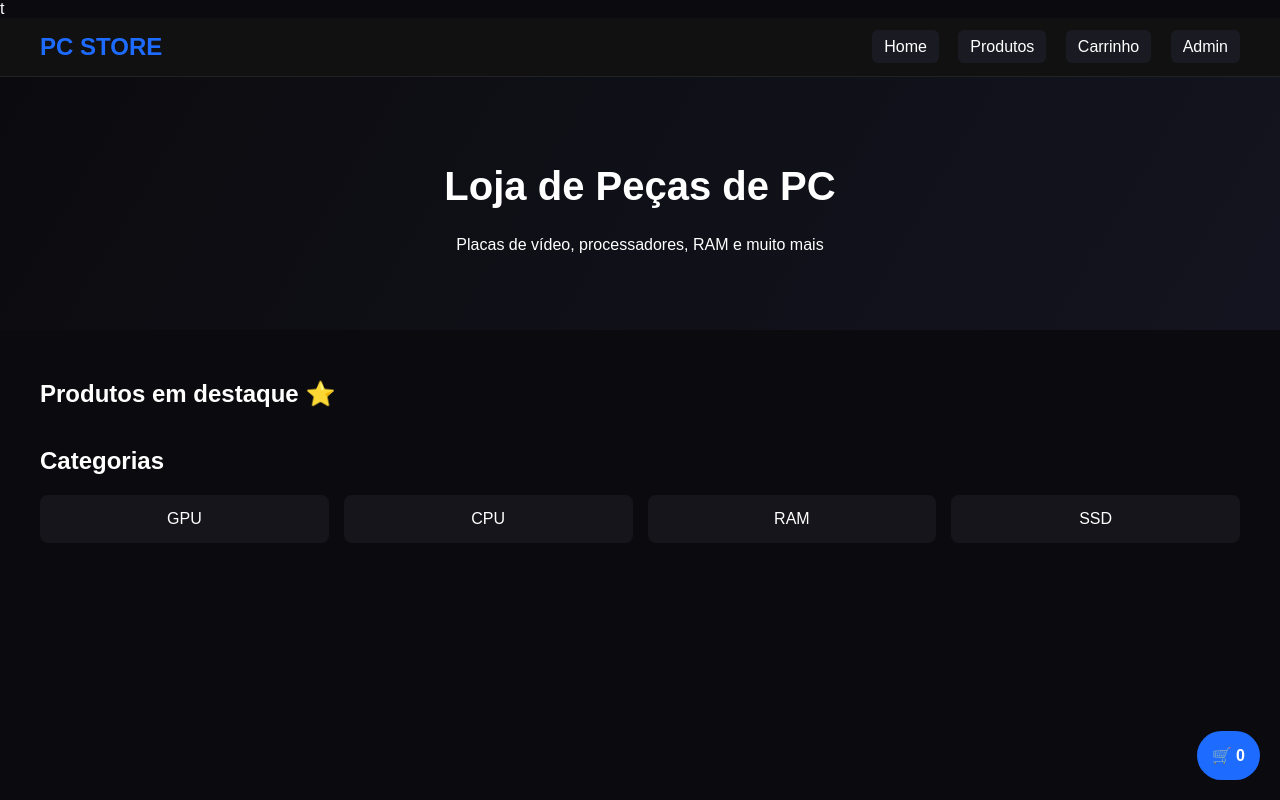
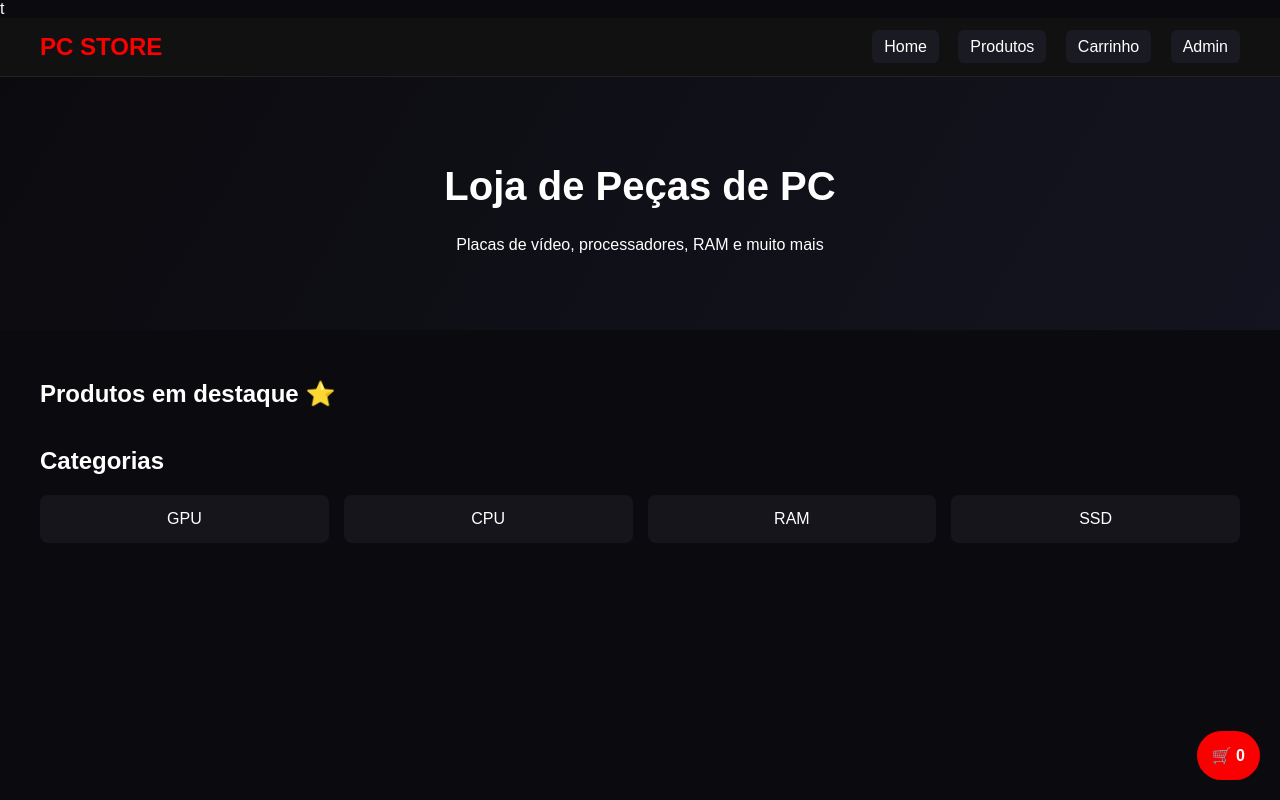
Before and after one commit to jeandryalmeido-hash/site-markpc, a plain HTML site: page index.html in a window 1280 px wide. Drawn offline with Linux system fonts and the light colour scheme.

Commit message:
fix: update main color variable in CSS

```diff
--- a/index.html
+++ b/index.html
@@ -6,7 +6,7 @@ t <!DOCTYPE html>
 <title>mark pc</title>
 <style>
 :root{
---main:#1e6bff;
+--main:#ff0000fb;
 --bg:#0b0b0f;
 --card:#15151b;
 }
```
